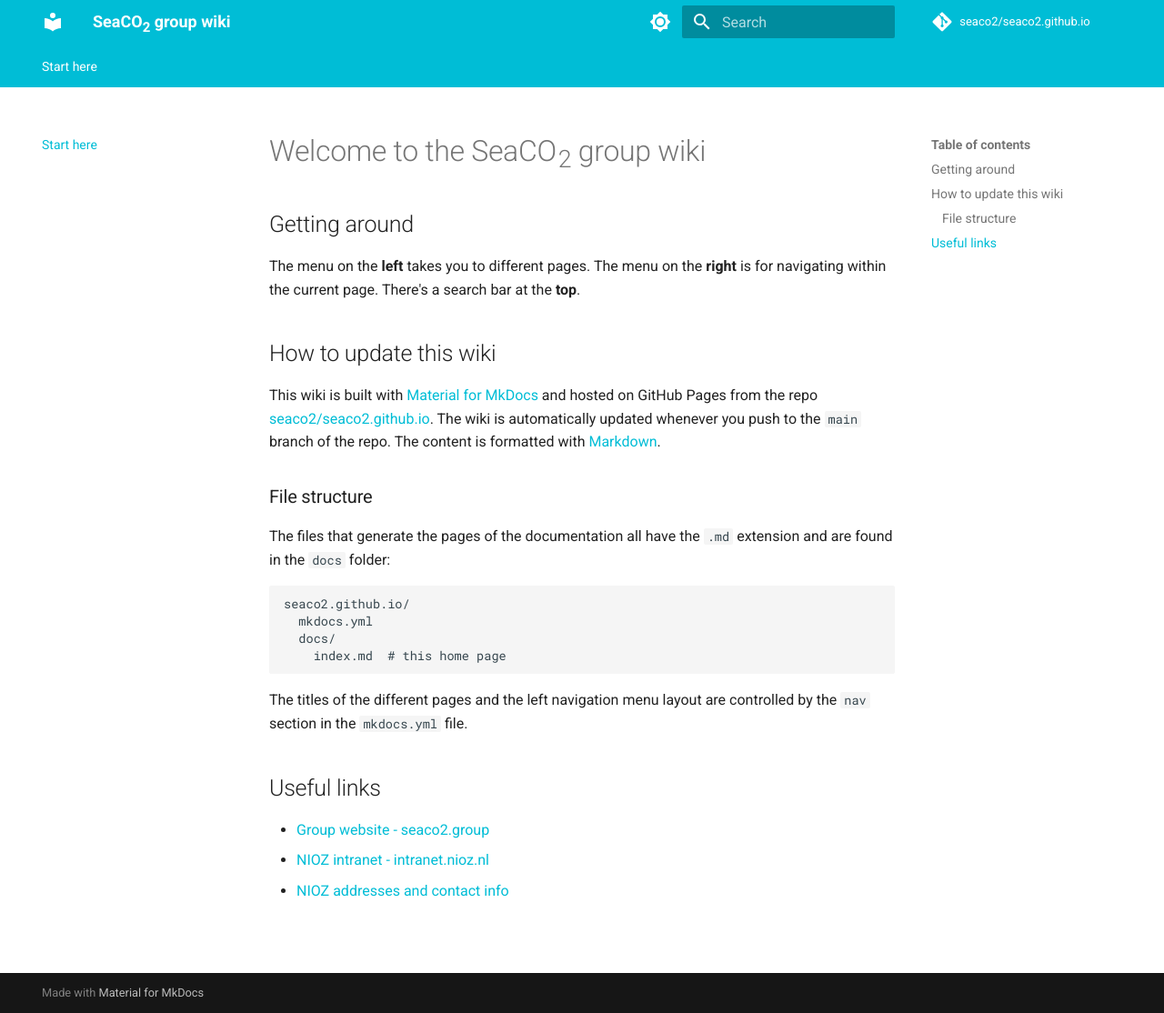
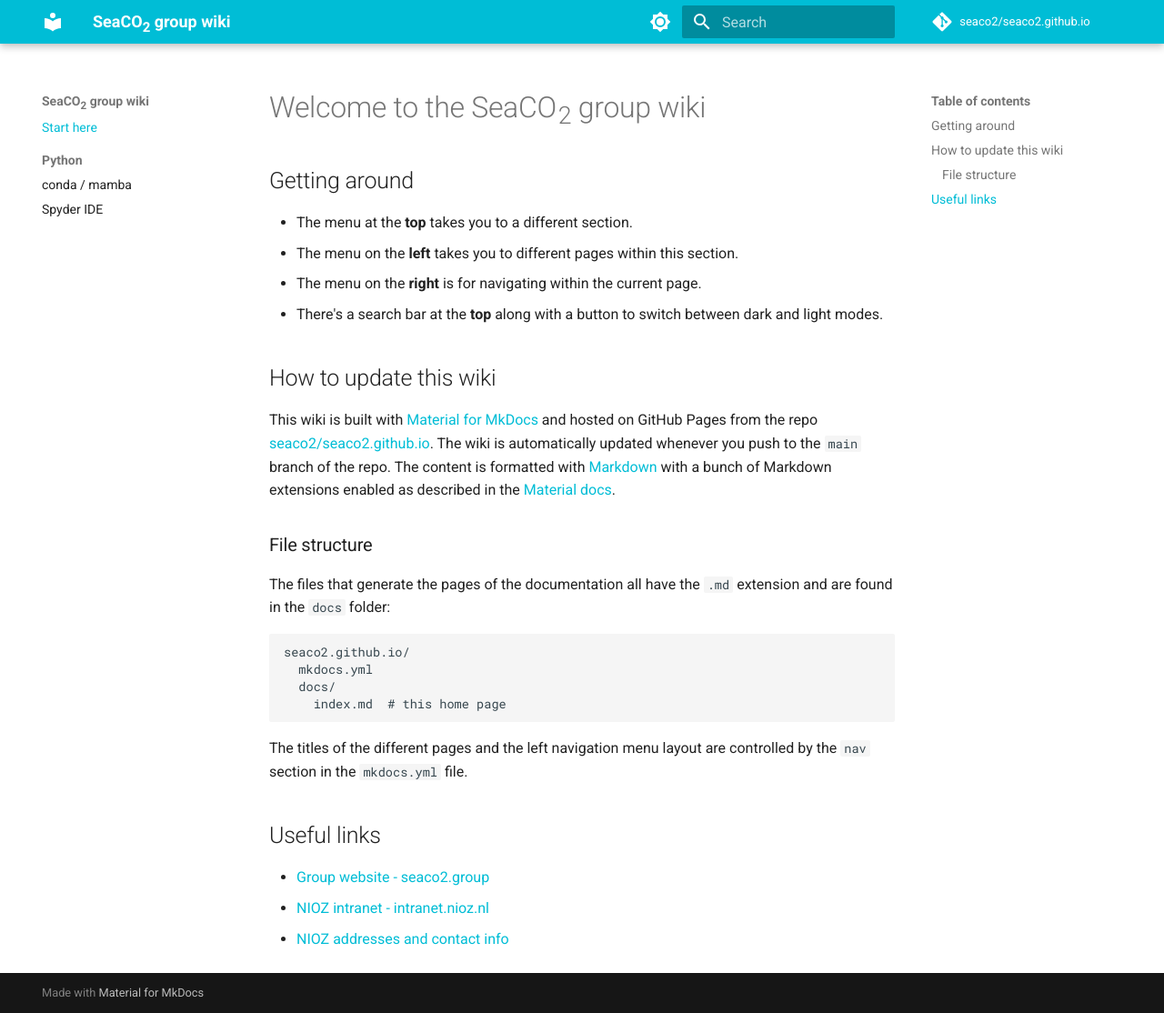
Before and after one commit to seaco2/seaco2, an MkDocs documentation site: the page built from docs/index.md, in a window 1280 px wide and 1114 px high. Shown: the whole window at 91% size. Built offline with MkDocs 1.6.1 and Material for MkDocs 9.7.7, drawn with Linux system fonts in a browser that asks for light colours; comment, search, counter and statistics services are not loaded.

Commit message:
Start Python stuff

```diff
--- a/docs/index.md
+++ b/docs/index.md
@@ -2,11 +2,14 @@
 
 ## Getting around
 
-The menu on the **left** takes you to different pages.  The menu on the **right** is for navigating within the current page.  There's a search bar at the **top**.
+  * The menu at the **top** takes you to a different section.
+  * The menu on the **left** takes you to different pages within this section.
+  * The menu on the **right** is for navigating within the current page.
+  * There's a search bar at the **top** along with a button to switch between dark and light modes.
 
 ## How to update this wiki
 
-This wiki is built with [Material for MkDocs](https://squidfunk.github.io/mkdocs-material/) and hosted on GitHub Pages from the repo [seaco2/seaco2.github.io](https://github.com/seaco2/seaco2.github.io).  The wiki is automatically updated whenever you push to the `main` branch of the repo.  The content is formatted with [Markdown](https://www.markdownguide.org/cheat-sheet/).
+This wiki is built with [Material for MkDocs](https://squidfunk.github.io/mkdocs-material/) and hosted on GitHub Pages from the repo [seaco2/seaco2.github.io](https://github.com/seaco2/seaco2.github.io).  The wiki is automatically updated whenever you push to the `main` branch of the repo.  The content is formatted with [Markdown](https://www.markdownguide.org/cheat-sheet/) with a bunch of Markdown extensions enabled as described in the [Material docs](https://squidfunk.github.io/mkdocs-material/reference/).
 
 ### File structure
 
--- a/mkdocs.yml
+++ b/mkdocs.yml
@@ -4,6 +4,10 @@
 
 nav:
   - Start here: index.md
+  - Python:
+    # - python/index.md
+    - conda / mamba: python/conda.md
+    - Spyder IDE: python/spyder.md
 
 theme:
   name: material
@@ -29,7 +33,8 @@
   features:
     - navigation.instant
     - navigation.tracking
-    - navigation.tabs
+    # - navigation.tabs
+    # - navigation.tabs.sticky
     - navigation.sections
     - navigation.expand
     - navigation.indexes
@@ -42,6 +47,7 @@
 plugins:
   - search
   - tags
+  # - glightbox
 
 markdown_extensions:
   - admonition
```
Also changed, not shown: docs/python/conda.md (added, +49 -0 lines), docs/python/index.md (added, +1 -0 lines), docs/python/spyder.md (added, +50 -0 lines), docs/img/spyder-default-env.png (added).
